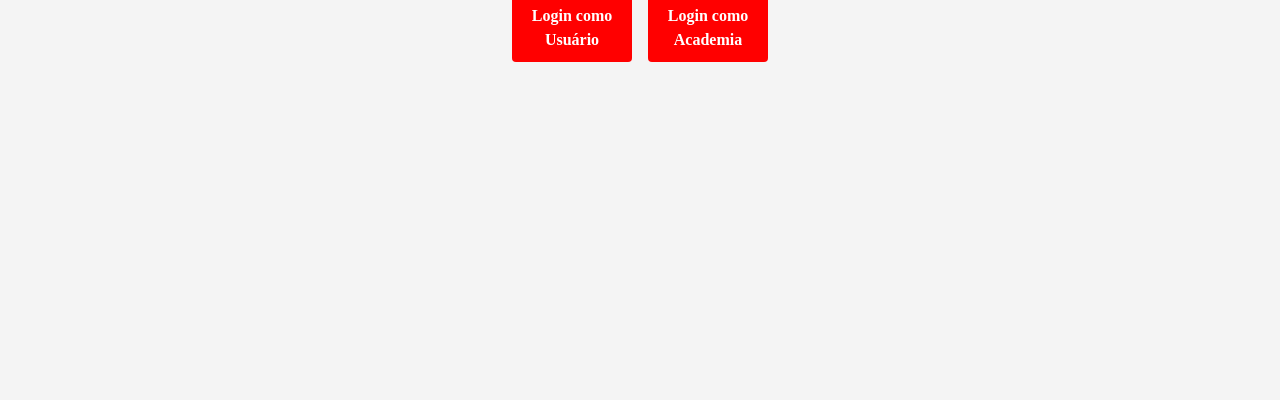
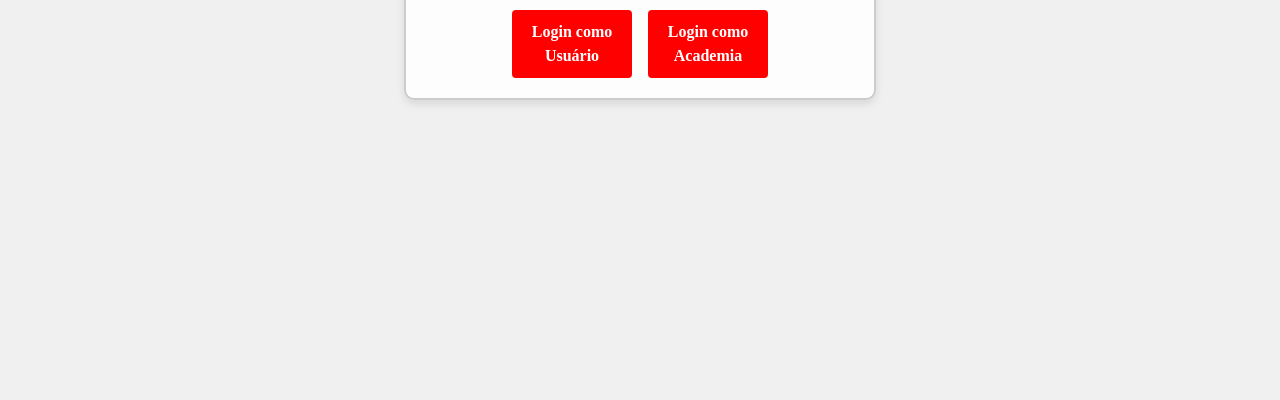
Before and after one commit to ICEI-PUC-Minas-PPLCC-TI/ppl-cc-ti1-2024-1-g-mapeamento-academia, a website: page codigo/pages/choose-login.html in a window 1280 px wide. Shown: the part 523-923 px from the top of the page. Drawn offline with nearby package versions, Linux system fonts and the light colour scheme.

Commit message:
Atualização Páginas de escolha de Login e escolha de Registro

```diff
--- a/codigo/css/styles.css
+++ b/codigo/css/styles.css
@@ -178,28 +178,31 @@ form {
   background-color: darkred;
 }
 
-.escolhaLogin {
+.escolhaLoginRegistro {
   display: flex;
   flex-direction: column;
   justify-content: center;
   align-items: center;
   min-height: 100vh;
   text-align: center;
+  background-color: #f0f0f0;
 }
 
-.escolhaRegistro{
-  display: flex;
-  flex-direction: column;
-  justify-content: center;
-  align-items: center;
-  min-height: 100vh;
-  text-align: center;
+.caixaLoginRegistro{
+  position: relative;
+  border: 2px solid #ccc;
+  border-radius: 10px;
+  padding: 20px;
+  background-color: rgba(255, 255, 255, 0.9);
+  box-shadow: 0 4px 8px rgba(0, 0, 0, 0.1);
+  overflow: hidden;
 }
 
 .botoes{
   display: flex;
   justify-content: center;
   gap: 1rem;
+  margin-top: 40px;
 }
 
 
--- a/codigo/pages/choose-login.html
+++ b/codigo/pages/choose-login.html
@@ -15,15 +15,21 @@
 </head>
 
 <body>
+
   <div id="header-placeholder"></div>
 
-  <div class="escolhaLogin">
-  <h1>Escolha como deseja logar</h1>
+  <div class="escolhaLoginRegistro">
 
-  <div class="botoes">
-  <button onclick="location.href='login-user.html'">Login como Usuário</button>
-  <button onclick="location.href='login-academy.html'">Login como Academia</button>
-  </div>
+    <div class="caixaLoginRegistro">
+
+      <h1>Escolha como deseja logar</h1>
+
+      <div class="botoes">
+      <button onclick="location.href='login-user.html'">Login como Usuário</button>
+      <button onclick="location.href='login-academy.html'">Login como Academia</button>
+      </div>
+
+    </div>
 
   </div>
 
```
Also changed, not shown: codigo/pages/choose-register.html (+9 -6 lines).
